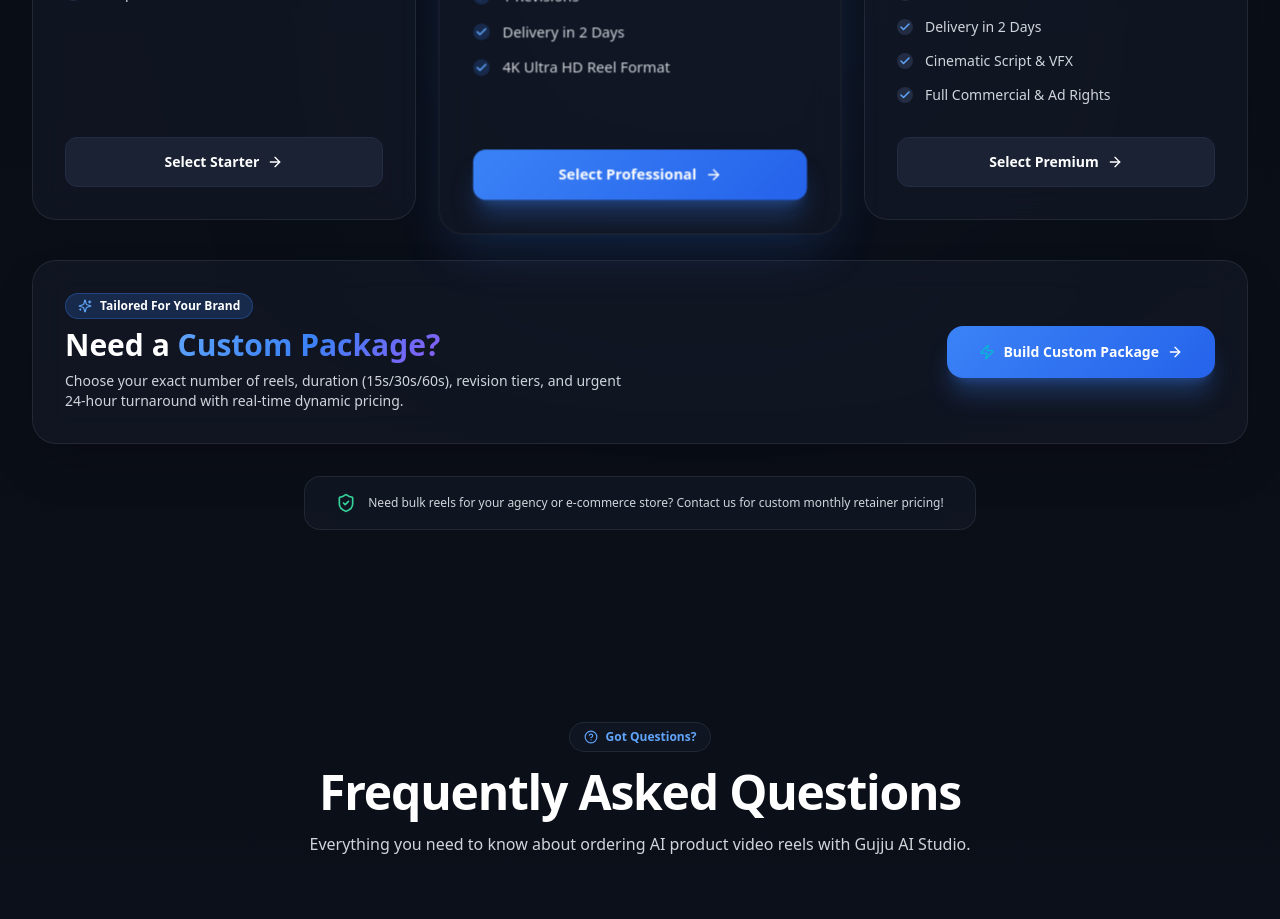
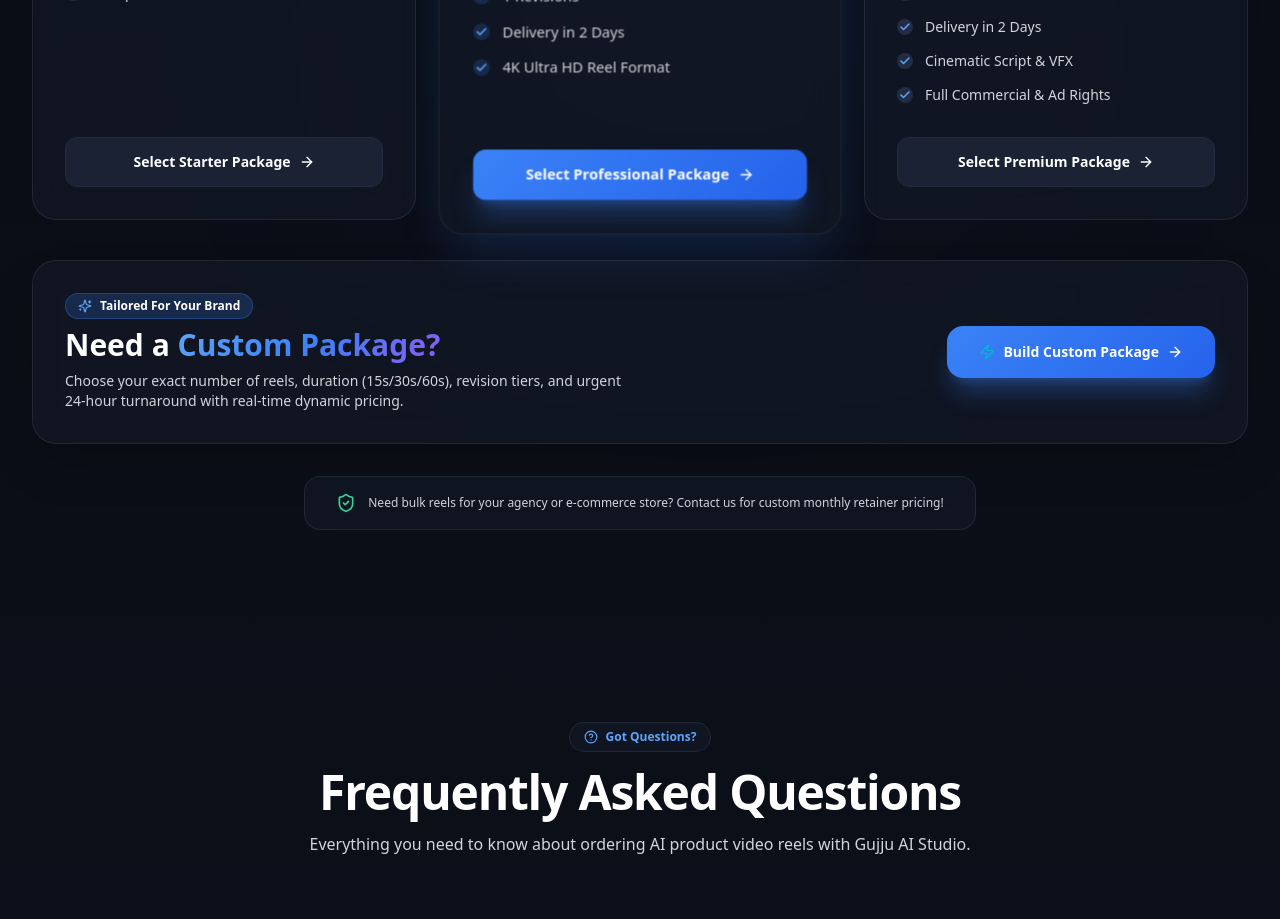
Before and after one commit to param-lukhi/gujjuaistudio, a Next.js app: page /pricing in a window 1280 px wide. Shown: the part 1020-1939 px from the top of the page. Built offline with nearby package versions, Linux system fonts and the light colour scheme; no server answers; the database is empty.

Commit message:
Fix PricingCard and pricing page: add defensive parsing for package features and filter out custom pricing config

```diff
--- a/src/app/pricing/page.tsx
+++ b/src/app/pricing/page.tsx
@@ -12,13 +12,31 @@ export default async function PricingPage() {
   let dbPackages: any[] = [];
   try {
     const pkgs = await prisma.package.findMany({
+      where: {
+        slug: { not: 'custom-package-pricing-config' },
+      },
       orderBy: { price: 'asc' },
     });
     if (pkgs.length > 0) {
-      dbPackages = pkgs.map(p => ({
-        ...p,
-        features: JSON.parse(p.features || '[]'),
-      }));
+      dbPackages = pkgs.map(p => {
+        let parsedFeatures: string[] = [];
+        try {
+          if (Array.isArray(p.features)) {
+            parsedFeatures = p.features;
+          } else if (typeof p.features === 'string' && p.features.trim().startsWith('[')) {
+            parsedFeatures = JSON.parse(p.features);
+          } else if (typeof p.features === 'string' && p.features.trim()) {
+            parsedFeatures = p.features.split(',').map(s => s.trim()).filter(Boolean);
+          }
+        } catch {
+          parsedFeatures = [];
+        }
+
+        return {
+          ...p,
+          features: Array.isArray(parsedFeatures) ? parsedFeatures : [],
+        };
+      });
     }
   } catch (e) {
     console.error('Db fetch fallback for pricing:', e);
--- a/src/components/PricingCard.tsx
+++ b/src/components/PricingCard.tsx
@@ -267,6 +267,22 @@ export default function PricingCard({ packages = DEFAULT_PACKAGES }: PricingProp
         <div className="grid grid-cols-1 md:grid-cols-3 gap-8">
           {packages.map((pkg) => {
             const isPopular = pkg.popular;
+            const featuresList: string[] = Array.isArray(pkg.features)
+              ? pkg.features
+              : typeof pkg.features === 'string'
+              ? (() => {
+                  try {
+                    const parsed = JSON.parse(pkg.features);
+                    return Array.isArray(parsed) ? parsed : [pkg.features];
+                  } catch {
+                    return [pkg.features];
+                  }
+                })()
+              : [];
+
+            const displayName = pkg.name || 'AI Reel Package';
+            const buttonName = displayName.includes(' ') ? displayName.split(' ').slice(1).join(' ') : displayName;
+
             return (
               <div
                 key={pkg.id}
@@ -285,7 +301,7 @@ export default function PricingCard({ packages = DEFAULT_PACKAGES }: PricingProp
                 <div>
                   {/* Package Title */}
                   <h3 className="text-xl font-extrabold text-white mb-2">
-                    {pkg.name}
+                    {displayName}
                   </h3>
 
                   {/* Price */}
@@ -297,12 +313,12 @@ export default function PricingCard({ packages = DEFAULT_PACKAGES }: PricingProp
                   </div>
 
                   <p className="text-xs text-gray-400 border-b border-surface-200/50 pb-5 mb-6">
-                    {pkg.deliveryDays} • {pkg.revisions}
+                    {pkg.deliveryDays || 'Delivery in 2 Days'} • {pkg.revisions || '1 Revision'}
                   </p>
 
                   {/* Features List */}
                   <ul className="space-y-3.5 text-sm mb-8">
-                    {pkg.features.map((feature, idx) => (
+                    {featuresList.map((feature, idx) => (
                       <li key={idx} className="flex items-start gap-3 text-gray-300">
                         <div className={`mt-0.5 w-4 h-4 rounded-full flex items-center justify-center shrink-0 ${isPopular ? 'bg-brand-500/20 text-brand-400' : 'bg-surface-200 text-brand-400'
                           }`}>
@@ -323,7 +339,7 @@ export default function PricingCard({ packages = DEFAULT_PACKAGES }: PricingProp
                       : 'bg-surface-100 hover:bg-surface-200 text-white border border-surface-200 hover:border-brand-500/50'
                     }`}
                 >
-                  Select {pkg.name.split(' ')[1] || 'Package'}
+                  Select {buttonName || 'Package'}
                   <ArrowRight className="w-4 h-4" />
                 </button>
               </div>
```
